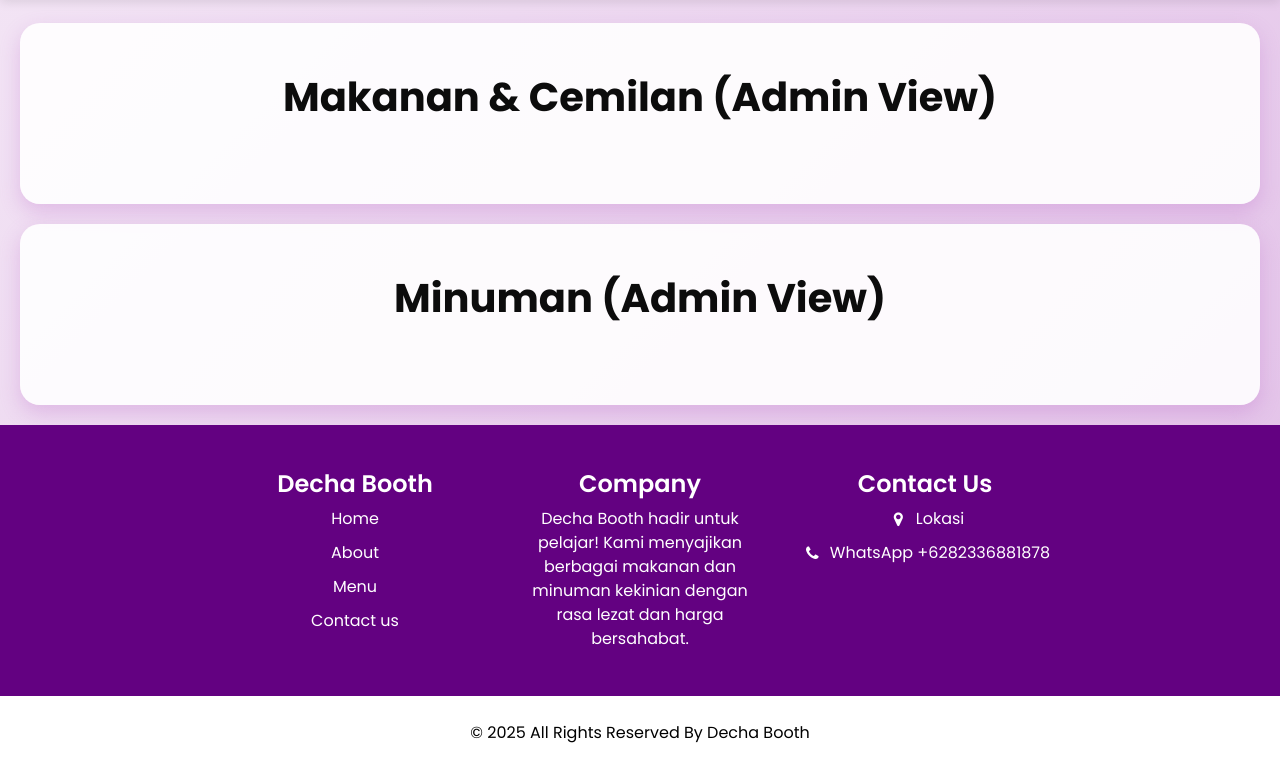
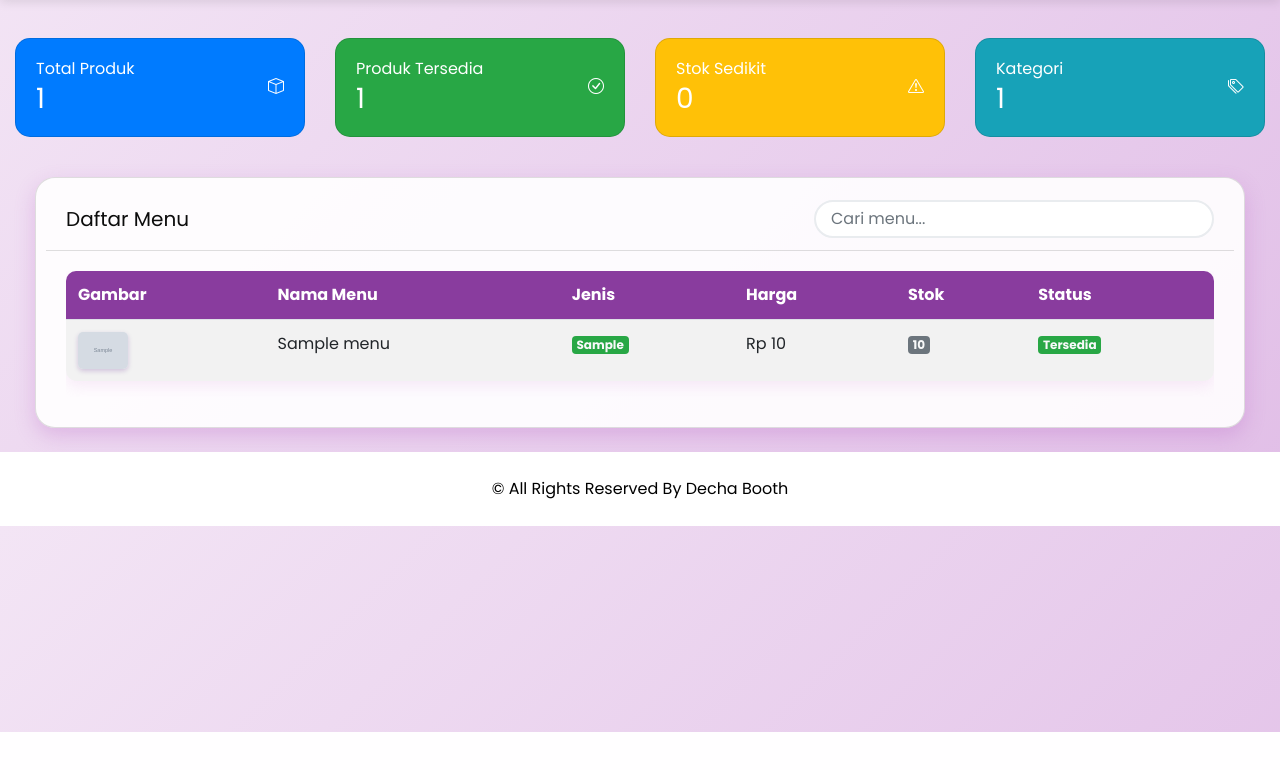
Before and after one commit to fauzifzifi/dechabooth, a PHP site: page /admin_menu.php in a window 1280 px wide. Shown: the part 68-838 px from the top of the page. After the commit the page ends 800 px from the top, so only its background shows below. Run offline with PHP 8.4, Linux system fonts and the light colour scheme; the visitor is signed in with stand-in values (Sample User, id 1); tables that the repository leaves empty or names only in its code hold one stand-in row (values such as "Sample post"); grey boxes marked "Sample" are stand-in pictures; some libraries are stand-ins or nearby versions.

Commit message:
update admin menu php

```diff
--- a/admin_menu.php
+++ b/admin_menu.php
@@ -6,16 +6,11 @@ if (!isset($_SESSION['admin_id'])) {
 }
 include 'koneksi.php';
 
-if (isset($_GET['hapus'])) {
-  $id = $_GET['hapus'];
-  $query = mysqli_query($koneksi, "DELETE FROM menu WHERE id_menu='$id'");
-
-  if ($query) {
-    echo "<script>alert('Menu berhasil dihapus!'); window.location='admin_menu.php';</script>";
-  } else {
-    echo "<script>alert('Gagal menghapus menu!');</script>";
-  }
-}
+// Ambil statistik
+$total_produk = mysqli_fetch_assoc(mysqli_query($koneksi, "SELECT COUNT(*) as total FROM menu"))['total'];
+$produk_tersedia = mysqli_fetch_assoc(mysqli_query($koneksi, "SELECT COUNT(*) as total FROM menu WHERE stok > 0"))['total'];
+$stok_sedikit = mysqli_fetch_assoc(mysqli_query($koneksi, "SELECT COUNT(*) as total FROM menu WHERE stok < 10 AND stok > 0"))['total'];
+$total_kategori = mysqli_fetch_assoc(mysqli_query($koneksi, "SELECT COUNT(DISTINCT jenis) as total FROM menu"))['total'];
 
 ?>
 
@@ -47,6 +42,59 @@ if (isset($_GET['hapus'])) {
   <!-- responsive style -->
   <link href="css/responsive.css" rel="stylesheet" />
 </head>
+
+<style>
+  .stats-card {
+    color: white;
+    border-radius: 15px;
+    transition: transform 0.3s ease;
+    margin-bottom: 1rem;
+  }
+
+  .stats-card:hover {
+    transform: translateY(-5px);
+  }
+
+  .table-actions .btn {
+    margin: 2px;
+  }
+
+  .search-box {
+    border-radius: 25px;
+    border: 2px solid #e9ecef;
+    padding: 8px 15px;
+  }
+
+  .product_section {
+    background: #ffffffe6;
+    border-radius: 20px;
+    /* Rounded corners */
+    margin: 20px;
+    padding: 10px;
+    box-shadow: 0 8px 20px rgba(186, 104, 200, 0.3);
+    /* Soft ungu shadow */
+  }
+
+  .table {
+    background: white;
+    border-radius: 10px;
+    overflow: hidden;
+    box-shadow: 0 5px 15px rgba(221, 160, 221, 0.2);
+  }
+
+  .table img {
+    border-radius: 5px;
+    box-shadow: 0 2px 5px rgba(75, 0, 130, 0.2);
+  }
+
+  .table thead th {
+    background: #6f1089d0;
+    color: white;
+    border: none;
+    font-weight: bold;
+  }
+</style>
+
 
 <body class="sub_page">
   <div class="">
@@ -95,117 +143,128 @@ if (isset($_GET['hapus'])) {
       </header>
     </div>
 
-    <!-- ====== MAKANAN SECTION ====== -->
-    <section class="menu_section">
-      <div class="container">
-        <div class="heading_container">
-          <h2>Makanan & Cemilan (Admin View)</h2>
+    <!-- Main Content -->
+    <div class="container-fluid mt-3">
+      <!-- Stats Cards -->
+      <div class="row g-3 mb-4">
+        <div class="col-6 col-md-3">
+          <div class="card stats-card bg-primary">
+            <div class="card-body">
+              <div class="d-flex justify-content-between align-items-center">
+                <div>
+                  <h6 class="card-title mb-1">Total Produk</h6>
+                  <h3 class="mb-0"><?php echo $total_produk; ?></h3>
                 </div>
-        <div class="menu_container">
-          <?php
-          $makanan = mysqli_query($koneksi, "SELECT * FROM menu WHERE jenis='makanan'");
-          while ($row = mysqli_fetch_assoc($makanan)) {
-            ?>
-            <div class="box">
-              <div class="img-box">
-                <img src="images/<?php echo $row['gambar']; ?>" alt="<?php echo $row['nama_menu']; ?>">
-              </div>
-              <div class="detail-box">
-                <h6><?php echo $row['nama_menu']; ?></h6>
-                <h5>Rp. <?php echo number_format($row['harga'], 0, ',', '.'); ?></h5>
-                <p>Stok: <?php echo $row['stok']; ?></p>
-              </div>
-            </div>
-          <?php } ?>
-        </div>
-      </div>
-    </section>
-
-    <!-- ====== MINUMAN SECTION ====== -->
-    <section class="menu_section">
-      <div class="container">
-        <div class="heading_container">
-          <h2>Minuman (Admin View)</h2>
-        </div>
-        <div class="menu_container">
-          <?php
-          $minuman = mysqli_query($koneksi, "SELECT * FROM menu WHERE jenis='minuman'");
-          while ($row = mysqli_fetch_assoc($minuman)) {
-            ?>
-            <div class="box">
-              <div class="img-box">
-                <img src="images/<?php echo $row['gambar']; ?>" alt="<?php echo $row['nama_menu']; ?>">
-              </div>
-              <div class="detail-box">
-                <h6><?php echo $row['nama_menu']; ?></h6>
-                <h5>Rp. <?php echo number_format($row['harga'], 0, ',', '.'); ?></h5>
-                <p>Stok: <?php echo $row['stok']; ?></p>
-              </div>
-            </div>
-          <?php } ?>
-        </div>
-      </div>
-    </section>
-
-    <!-- info section -->
-    <section class="info_section layout_padding2">
-      <div class="container">
-        <div class="row info_main_row">
-          <div class="col-md-6 col-lg-3">
-            <div class="info_links">
-              <h4>
-                Decha Booth
-              </h4>
-              <div class="info_links_menu">
-                <a href="index.php">
-                  Home
-                </a>
-                <a href="about.html">
-                  About
-                </a>
-                <a href="menu.php">
-                  Menu
-                </a>
-                <a href="contact.php">
-                  Contact us
-                </a>
-              </div>
-            </div>
-          </div>
-          <div class="col-md-6 col-lg-3">
-            <div class="info_detail">
-              <h4>
-                Company
-              </h4>
-              <p class="mb-0">
-                Decha Booth hadir untuk pelajar! Kami menyajikan berbagai makanan
-                dan minuman kekinian dengan rasa lezat dan harga bersahabat.
-              </p>
-            </div>
-          </div>
-          <div class="col-md-6 col-lg-3">
-            <div class="info_contact">
-              <h4>
-              Contact Us
-              </h4>
-              <a href="https://maps.app.goo.gl/wChnMDa6as9zeXYLA?g_st=aw" target="_blank">
-                <i class="fa fa-map-marker" aria-hidden="true"></i>
-                <span>
-                  Lokasi
-                </span>
-              </a>
-              <a href="https://wa.me/+6282336881878" target="_blank">
-                <i class="fa fa-phone" aria-hidden="true"></i>
-                <span>
-                  WhatsApp +6282336881878
-                </span>
-              </a>
+                <i class="bi bi-box display-6 opacity-75"></i>
               </div>
             </div>
           </div>
         </div>
-    </section>
-    <!-- end info_section -->
+        <div class="col-6 col-md-3">
+          <div class="card stats-card bg-success">
+            <div class="card-body">
+              <div class="d-flex justify-content-between align-items-center">
+                <div>
+                  <h6 class="card-title mb-1">Produk Tersedia</h6>
+                  <h3 class="mb-0"><?php echo $produk_tersedia; ?></h3>
+                </div>
+                <i class="bi bi-check-circle display-6 opacity-75"></i>
+              </div>
+            </div>
+          </div>
+        </div>
+        <div class="col-6 col-md-3">
+          <div class="card stats-card bg-warning">
+            <div class="card-body">
+              <div class="d-flex justify-content-between align-items-center">
+                <div>
+                  <h6 class="card-title mb-1">Stok Sedikit</h6>
+                  <h3 class="mb-0"><?php echo $stok_sedikit; ?></h3>
+                </div>
+                <i class="bi bi-exclamation-triangle display-6 opacity-75"></i>
+              </div>
+            </div>
+          </div>
+        </div>
+        <div class="col-6 col-md-3">
+          <div class="card stats-card bg-info">
+            <div class="card-body">
+              <div class="d-flex justify-content-between align-items-center">
+                <div>
+                  <h6 class="card-title mb-1">Kategori</h6>
+                  <h3 class="mb-0"><?php echo $total_kategori; ?></h3>
+                </div>
+                <i class="bi bi-tags display-6 opacity-75"></i>
+              </div>
+            </div>
+          </div>
+        </div>
+      </div>
+
+      <!-- Products Table -->
+      <div class="product_section card mb-4">
+        <div
+          class="card-header bg-transparent d-flex flex-column flex-md-row justify-content-between align-items-start align-items-md-center">
+          <h5 class="card-title mb-2 mb-md-0">
+            Daftar Menu
+          </h5>
+          <div class="input-group ms-md-2" style="max-width: 400px;">
+            <input type="text" class="form-control search-box" placeholder="Cari menu..." id="searchInput">
+          </div>
+        </div>
+        <div class="card-body">
+          <div class="table-responsive">
+            <table class="table table-striped table-hover" id="productTable">
+              <thead>
+                <tr>
+                  <th>Gambar</th>
+                  <th>Nama Menu</th>
+                  <th>Jenis</th>
+                  <th>Harga</th>
+                  <th>Stok</th>
+                  <th>Status</th>
+                </tr>
+              </thead>
+              <tbody>
+                <?php
+                $menus = mysqli_query($koneksi, "SELECT * FROM menu ORDER BY jenis, nama_menu");
+                while ($row = mysqli_fetch_assoc($menus)) {
+                  $status_badge = $row['stok'] > 0 ? 'bg-success' : 'bg-danger';
+                  $status_text = $row['stok'] > 0 ? 'Tersedia' : 'Habis';
+                  $stok_badge = $row['stok'] < 10 ? 'bg-warning' : 'bg-secondary';
+                  ?>
+                  <tr>
+                    <td>
+                      <?php if ($row['gambar']) { ?>
+                        <img src="images/<?php echo $row['gambar']; ?>" alt="gambar" width="50" />
+                      <?php } ?>
+                    </td>
+                    <td>
+                      <div class="fw-bold"><?php echo htmlspecialchars($row['nama_menu']); ?></div>
+                    </td>
+                    <td class="text-light">
+                      <span class="badge <?php echo $row['jenis'] == 'makanan' ? 'bg-primary' : 'bg-success'; ?>">
+                        <?php echo ucfirst($row['jenis']); ?>
+                      </span>
+                    </td>
+                    <td>Rp <?php echo number_format($row['harga'], 0, ',', '.'); ?></td>
+                    <td class="text-light">
+                      <span class="badge <?php echo $stok_badge; ?>">
+                        <?php echo $row['stok']; ?>
+                      </span>
+                    </td>
+                    <td class="text-light">
+                      <span class="badge <?php echo $status_badge; ?>">
+                        <?php echo $status_text; ?>
+                      </span>
+                    </td>
+                  </tr>
+                <?php } ?>
+              </tbody>
+            </table>
+          </div>
+        </div>
+      </div>
     </div>
 
     <!-- footer section -->
@@ -220,11 +279,32 @@ if (isset($_GET['hapus'])) {
     </footer>
     <!-- footer section -->
 
-  <!-- JS -->
+    <!-- JavaScript -->
     <script src="js/jquery-3.4.1.min.js"></script>
-  <script src="https://cdnjs.cloudflare.com/ajax/libs/slick-carousel/1.5.9/slick.min.js"></script>
     <script src="js/bootstrap.js"></script>
-  <script src="js/custom.js"></script>
+    <script>
+      // Search functionality
+      document.getElementById('searchInput').addEventListener('input', function (e) {
+        const value = e.target.value.toLowerCase();
+        const rows = document.querySelectorAll('#productTable tbody tr');
+
+        rows.forEach(row => {
+          const text = row.textContent.toLowerCase();
+          row.style.display = text.includes(value) ? '' : 'none';
+        });
+      });
+
+      // Mobile menu auto-close when clicking on link
+      document.querySelectorAll('.nav-link-custom').forEach(link => {
+        link.addEventListener('click', () => {
+          const navbarCollapse = document.querySelector('.navbar-collapse');
+          if (navbarCollapse.classList.contains('show')) {
+            const bsCollapse = new bootstrap.Collapse(navbarCollapse);
+            bsCollapse.hide();
+          }
+        });
+      });
+    </script>
 </body>
 
 </html>
```
Lines whose indentation alone changed are shown as unchanged.
